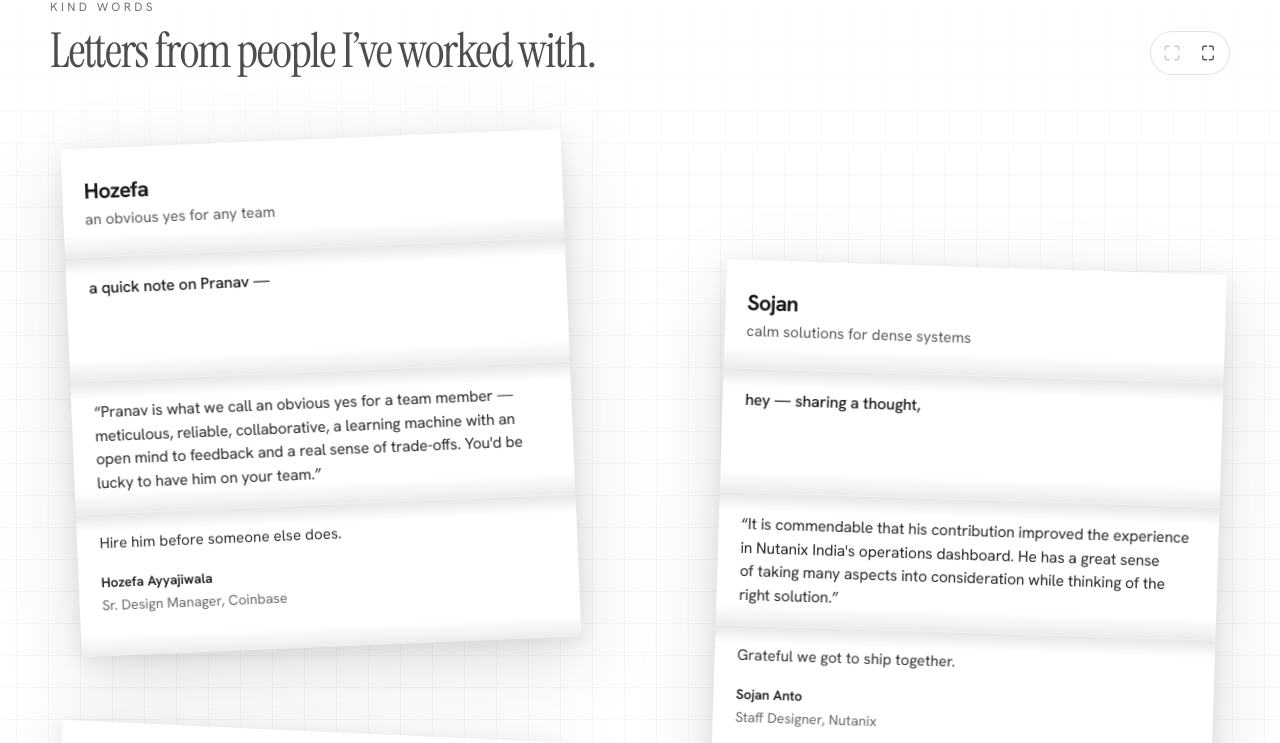
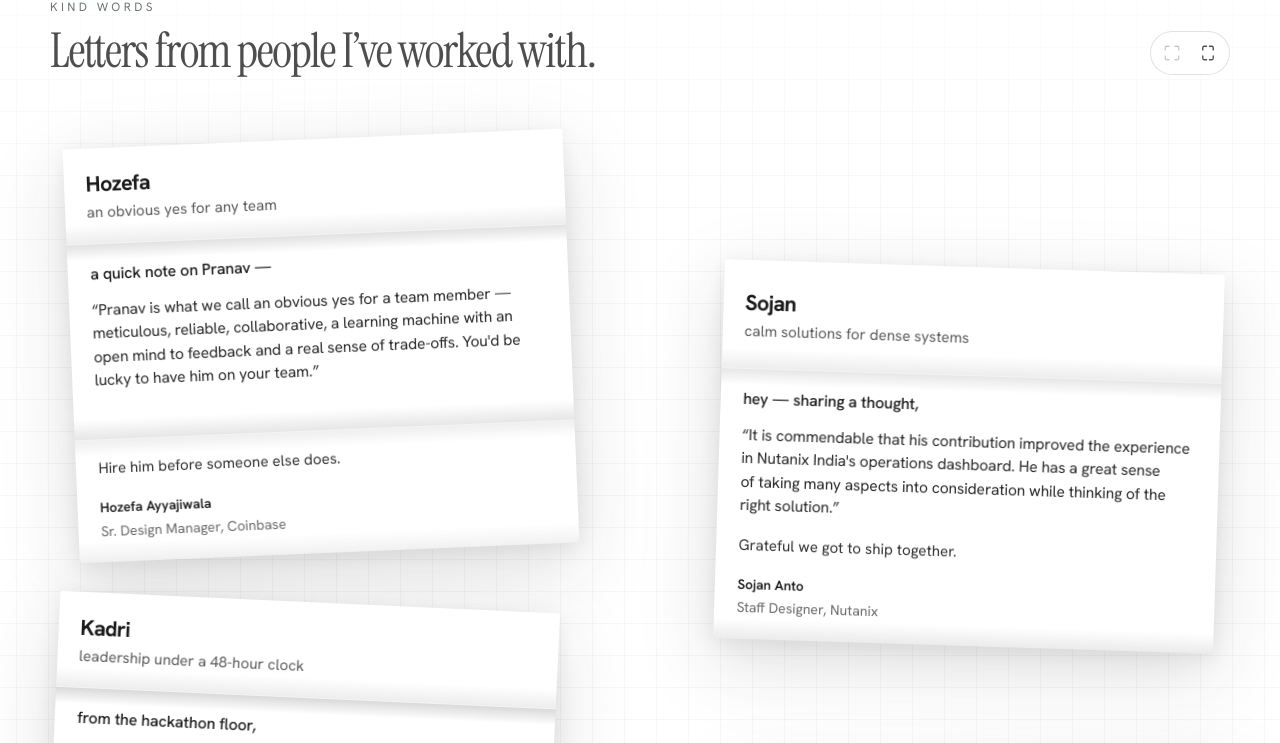
Before and after one commit to designernoob/cursorportfolio, a React (Vite) app: page / in a window 1280 px wide. Shown: the part 6079-6822 px from the top of the page. Built offline with nearby package versions, Linux system fonts and the light colour scheme; the HTML template or start-up script is replaced by a standard one.

Commit message:
Make letter folds fewer and uneven per card
Drop the four equal panels. Each letter now has its own fold
recipe (one or two body creases) with irregular heights and
shade strengths so the paper feels less mechanical.

Co-authored-by: pranavvmitan <designernoob@users.noreply.github.com>

```diff
--- a/src/components/Testimonials.tsx
+++ b/src/components/Testimonials.tsx
@@ -5,15 +5,83 @@ import { Reveal } from "./Reveal";
 
 const EASE: [number, number, number, number] = [0.22, 1, 0.36, 1];
 
-/** Soft scatter so letters occupy the board instead of one column. */
-const LETTER_LAYOUT = [
-  { rotate: -2.4, x: "-2%", y: "0rem" },
-  { rotate: 1.8, x: "4%", y: "3.5rem" },
-  { rotate: 2.6, x: "-6%", y: "-1.25rem" },
-  { rotate: -1.5, x: "7%", y: "2rem" },
-  { rotate: -3.1, x: "1%", y: "0.5rem" },
-  { rotate: 2.2, x: "-3%", y: "4rem" },
-] as const;
+type FoldSpec = {
+  /** Minimum panel height in px — irregular on purpose */
+  minH: number;
+  /** Crease shadow strength 0–1 */
+  shade: number;
+};
+
+type LetterLayout = {
+  rotate: number;
+  x: string;
+  y: string;
+  /** Closed-face height */
+  face: number;
+  /** 1–2 body folds with uneven sizes (never equal thirds) */
+  folds: readonly FoldSpec[];
+};
+
+/**
+ * Each letter gets its own fold recipe — fewer creases, uneven spacing —
+ * so nothing lines up like a stacked card system.
+ */
+const LETTER_LAYOUT: readonly LetterLayout[] = [
+  {
+    rotate: -2.4,
+    x: "-2%",
+    y: "0rem",
+    face: 92,
+    folds: [
+      { minH: 196, shade: 0.11 },
+      { minH: 108, shade: 0.06 },
+    ],
+  },
+  {
+    rotate: 1.8,
+    x: "4%",
+    y: "3.5rem",
+    face: 108,
+    folds: [{ minH: 248, shade: 0.09 }],
+  },
+  {
+    rotate: 2.6,
+    x: "-6%",
+    y: "-1.25rem",
+    face: 86,
+    folds: [
+      { minH: 132, shade: 0.14 },
+      { minH: 168, shade: 0.05 },
+    ],
+  },
+  {
+    rotate: -1.5,
+    x: "7%",
+    y: "2rem",
+    face: 100,
+    folds: [
+      { minH: 220, shade: 0.08 },
+      { minH: 96, shade: 0.12 },
+    ],
+  },
+  {
+    rotate: -3.1,
+    x: "1%",
+    y: "0.5rem",
+    face: 114,
+    folds: [{ minH: 268, shade: 0.1 }],
+  },
+  {
+    rotate: 2.2,
+    x: "-3%",
+    y: "4rem",
+    face: 90,
+    folds: [
+      { minH: 154, shade: 0.07 },
+      { minH: 142, shade: 0.13 },
+    ],
+  },
+];
 
 function FoldPanel({
   children,
@@ -21,16 +89,20 @@ function FoldPanel({
   delay = 0,
   open,
   reduce,
+  minH,
+  shade,
 }: {
   children: ReactNode;
   className?: string;
   delay?: number;
   open: boolean;
   reduce: boolean | null;
+  minH: number;
+  shade: number;
 }) {
   return (
     <motion.div
-      className={`letter-fold ${className}`}
+      className={`letter-fold letter-fold--panel ${className}`}
       initial={false}
       animate={
         reduce
@@ -42,9 +114,16 @@ function FoldPanel({
       transition={{
         duration: 0.7,
         ease: EASE,
-        delay: reduce ? 0 : open ? delay : (0.18 - delay) * 0.5,
+        delay: reduce ? 0 : open ? delay : Math.max(0, 0.12 - delay),
       }}
-      style={{ transformOrigin: "top center", transformStyle: "preserve-3d" }}
+      style={
+        {
+          transformOrigin: "top center",
+          transformStyle: "preserve-3d",
+          minHeight: minH,
+          "--crease": String(shade),
+        } as CSSProperties
+      }
     >
       <div className="letter-fold__shade letter-fold__shade--top" aria-hidden />
       <div
@@ -54,6 +133,72 @@ function FoldPanel({
       <div className="letter-fold__back" aria-hidden />
       <div className="letter-panel">{children}</div>
     </motion.div>
+  );
+}
+
+function LetterBody({
+  t,
+  open,
+  reduce,
+  folds,
+}: {
+  t: Testimonial;
+  open: boolean;
+  reduce: boolean | null;
+  folds: readonly FoldSpec[];
+}) {
+  const single = folds.length === 1;
+
+  if (single) {
+    const f = folds[0];
+    return (
+      <FoldPanel
+        open={open}
+        reduce={reduce}
+        delay={0.04}
+        minH={f.minH}
+        shade={f.shade}
+        className="letter-fold--last"
+      >
+        <p className="letter-panel__greeting">{t.greeting}</p>
+        <p className="letter-panel__quote">“{t.quote}”</p>
+        <div className="letter-panel--sign">
+          <p className="letter-panel__closing">{t.closing}</p>
+          <p className="letter-panel__from">{t.name}</p>
+          <p className="letter-panel__role">{t.title}</p>
+        </div>
+      </FoldPanel>
+    );
+  }
+
+  const [a, b] = folds;
+  return (
+    <>
+      <FoldPanel
+        open={open}
+        reduce={reduce}
+        delay={0.03}
+        minH={a.minH}
+        shade={a.shade}
+      >
+        <p className="letter-panel__greeting">{t.greeting}</p>
+        <p className="letter-panel__quote">“{t.quote}”</p>
+      </FoldPanel>
+      <FoldPanel
+        open={open}
+        reduce={reduce}
+        delay={0.1}
+        minH={b.minH}
+        shade={b.shade}
+        className="letter-fold--last"
+      >
+        <div className="letter-panel--sign letter-panel--sign-only">
+          <p className="letter-panel__closing">{t.closing}</p>
+          <p className="letter-panel__from">{t.name}</p>
+          <p className="letter-panel__role">{t.title}</p>
+        </div>
+      </FoldPanel>
+    </>
   );
 }
 
@@ -68,7 +213,7 @@ function Letter({
   open: boolean;
   onToggle: () => void;
   index: number;
-  layout: (typeof LETTER_LAYOUT)[number];
+  layout: LetterLayout;
 }) {
   const reduce = useReducedMotion();
 
@@ -81,11 +226,11 @@ function Letter({
           "--letter-rot": `${layout.rotate}deg`,
           "--letter-x": layout.x,
           "--letter-y": layout.y,
+          "--face-h": `${layout.face}px`,
         } as CSSProperties
       }
     >
       <div className="letter__scene">
-        {/* Fold 1 — closed face (always visible) */}
         <button
           type="button"
           className="letter-fold letter-fold--face"
@@ -105,7 +250,6 @@ function Letter({
           </div>
         </button>
 
-        {/* Folds 2–4 — letter body, height + 3D unfold */}
         <motion.div
           className="letter-body"
           initial={false}
@@ -117,26 +261,12 @@ function Letter({
           style={{ overflow: "hidden", perspective: 1200 }}
         >
           <div className="letter-body__inner">
-            <FoldPanel open={open} reduce={reduce} delay={0.02}>
-              <p className="letter-panel__greeting">{t.greeting}</p>
-            </FoldPanel>
-
-            <FoldPanel open={open} reduce={reduce} delay={0.08}>
-              <p className="letter-panel__quote">“{t.quote}”</p>
-            </FoldPanel>
-
-            <FoldPanel
+            <LetterBody
+              t={t}
               open={open}
               reduce={reduce}
-              delay={0.14}
-              className="letter-fold--last"
-            >
-              <div className="letter-panel--sign">
-                <p className="letter-panel__closing">{t.closing}</p>
-                <p className="letter-panel__from">{t.name}</p>
-                <p className="letter-panel__role">{t.title}</p>
-              </div>
-            </FoldPanel>
+              folds={layout.folds}
+            />
           </div>
         </motion.div>
       </div>
@@ -145,7 +275,6 @@ function Letter({
 }
 
 export default function Testimonials() {
-  // Open by default (Framer demo starts closed — we invert that).
   const [openMap, setOpenMap] = useState<Record<string, boolean>>(() =>
     Object.fromEntries(testimonials.map((t) => [t.name, true]))
   );
--- a/src/index.css
+++ b/src/index.css
@@ -344,7 +344,7 @@ a {
   z-index: 4;
   display: block;
   width: 100%;
-  min-height: 108px;
+  min-height: var(--face-h, 100px);
   margin: 0;
   padding: 0;
   border: 0;
@@ -390,20 +390,20 @@ a {
 
 .letter-fold__shade--top {
   top: 0;
-  height: 18px;
+  height: 16px;
   background: linear-gradient(
     to bottom,
-    rgba(20, 20, 20, 0.1),
+    rgba(20, 20, 20, calc(var(--crease, 0.1) * 1.15)),
     transparent
   );
 }
 
 .letter-fold__shade--bottom {
   bottom: 0;
-  height: 22px;
+  height: 20px;
   background: linear-gradient(
     to top,
-    rgba(20, 20, 20, 0.08),
+    rgba(20, 20, 20, calc(var(--crease, 0.08) * 0.95)),
     transparent
   );
 }
@@ -437,19 +437,16 @@ a {
 }
 
 
-.letter-fold:not(.letter-fold--face) {
-  border-top: 1px solid rgba(20, 20, 20, 0.06);
-  min-height: 124px;
-}
-
-.letter-fold--last {
-  min-height: 148px;
+.letter-fold--panel {
+  border-top: 1px solid rgba(20, 20, 20, 0.05);
 }
 
 .letter-panel {
   position: relative;
   z-index: 1;
-  padding: 1.2rem 1.4rem 1.15rem;
+  box-sizing: border-box;
+  height: 100%;
+  padding: 1.15rem 1.4rem 1.2rem;
   color: #222;
 }
 
@@ -469,6 +466,7 @@ a {
 }
 
 .letter-panel__quote {
+  margin-top: 0.7rem;
   font-family: "Hanken Grotesk", system-ui, sans-serif;
   font-size: 0.98rem;
   line-height: 1.5;
@@ -478,7 +476,12 @@ a {
 }
 
 .letter-panel--sign {
-  padding-bottom: 1.4rem;
+  margin-top: 1.15rem;
+  padding-bottom: 0.15rem;
+}
+
+.letter-panel--sign-only {
+  margin-top: 0;
 }
 
 .letter-panel__closing {
```
